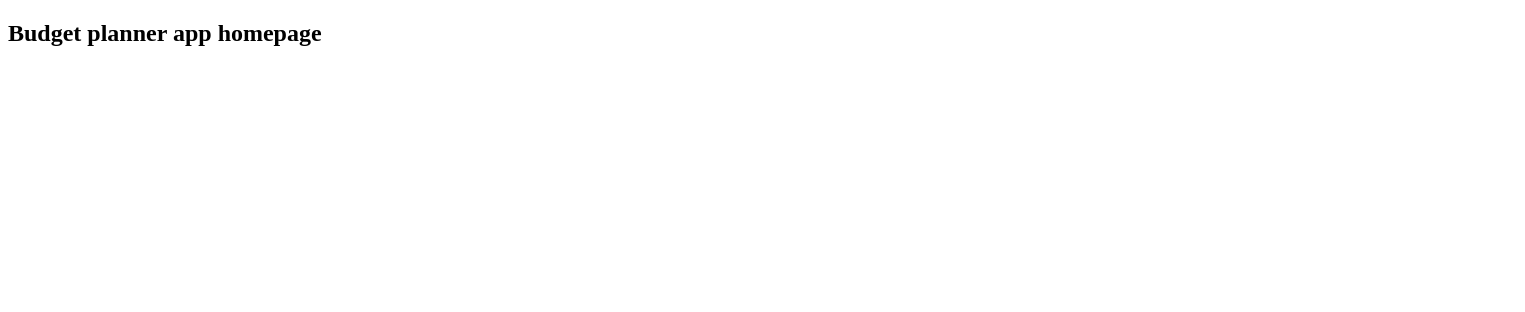
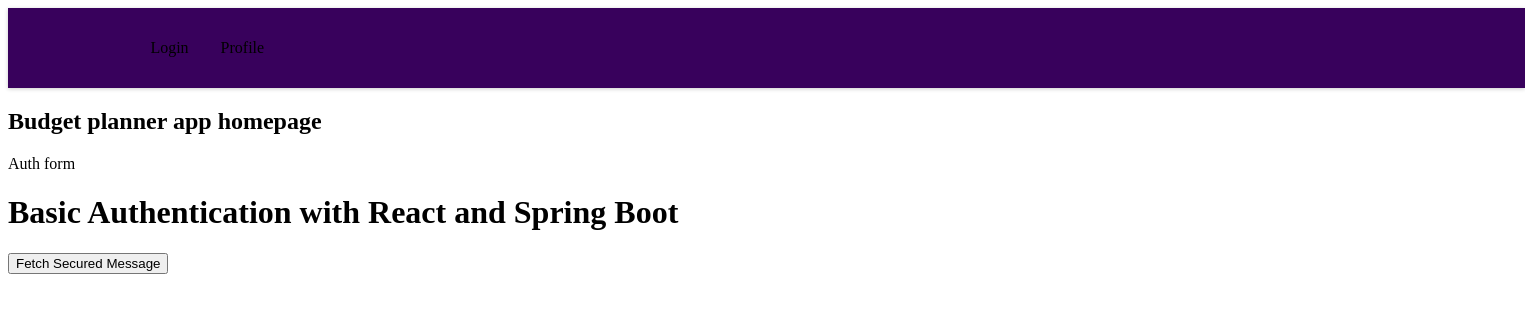
Before and after one commit to melikussa/budget-planner, a React (Create React App) app in the folder client/budget-planner-web/: page /profile in a window 1280 px wide. Shown: the top 312 px of the page, 1525 px wide, since content can reach past the window. Built offline with nearby package versions, Linux system fonts and the light colour scheme.

Commit message:
starting pages and first back-end test

```diff
--- a/client/budget-planner-web/src/App.js
+++ b/client/budget-planner-web/src/App.js
@@ -1,11 +1,41 @@
 import HomePage from './pages/HomePage';
+import AuthPage from './pages/AuthPage';
+import ProfilePage from './pages/ProfilePage';
+import Layout from './components/Layout/Layout';
+import { Route, Routes, Navigate } from 'react-router-dom';
+import {useState} from 'react';
 
 
 function App() {
+
+  const [message, setMessage] = useState('');
+    const fetchSecuredMessage = async () => {
+        const username = 'demo_user'; // ეს მერე ნამდვილი იუზერით შევცვალოთ
+        const password = 'demo_pass'; // ას ნამდვილი პაროლით შევცვალოთ
+        const token = btoa(`${username}:${password}`);  // Encode credentials in base64
+        const response = await fetch('http://localhost:8080/hello/lika', {
+            headers: {
+                'Authorization': `Basic ${token}`
+            }
+        });
+        const data = await response.text();
+        setMessage(data);
+    };
+
   return (
-    <div>
-      <HomePage />
-    </div>
+    <Layout>
+      <div>
+      <HomePage/>
+      <AuthPage />
+      <ProfilePage />
+      </div>
+
+      <div>
+            <h1>Basic Authentication with React and Spring Boot</h1>
+            <button onClick={fetchSecuredMessage}>Fetch Secured Message</button>
+            <p>{message}</p>
+        </div>
+    </Layout>
   );
 }
 
--- /dev/null
+++ b/client/budget-planner-web/src/components/Auth/AuthForm.js
@@ -0,0 +1,7 @@
+const AuthForm = () => {
+    return <div>
+        <p> Auth form </p>
+    </div>
+};
+
+export default AuthForm;
--- /dev/null
+++ b/client/budget-planner-web/src/components/Layout/Layout.js
@@ -0,0 +1,14 @@
+import { Fragment } from 'react';
+
+import MainNavigation from './MainNavigation';
+
+const Layout = (props) => {
+  return (
+    <Fragment>
+      <MainNavigation />
+      <main>{props.children}</main>
+    </Fragment>
+  );
+};
+
+export default Layout;
--- /dev/null
+++ b/client/budget-planner-web/src/components/Layout/MainNavigation.js
@@ -0,0 +1,20 @@
+import classes from './MainNavigation.module.css';
+
+const MainNavigation = () => {
+    return (
+      <header className={classes.header}>
+        <nav>
+        <ul>
+            <li>
+              Login
+            </li>
+              <li>
+                Profile
+              </li>
+        </ul>
+      </nav>
+      </header>
+    )
+}
+
+export default MainNavigation;
--- /dev/null
+++ b/client/budget-planner-web/src/components/Layout/MainNavigation.module.css
@@ -0,0 +1,55 @@
+.header {
+    width: 100%;
+    height: 5rem;
+    background-color: #38015c;
+    box-shadow: 0 1px 4px rgba(0, 0, 0, 0.2);
+    display: flex;
+    justify-content: space-between;
+    align-items: center;
+    padding: 0 10%;
+  }
+
+  .logo {
+    font-family: 'Lato', sans-serif;
+    font-size: 2rem;
+    color: white;
+    margin: 0;
+  }
+
+  .header ul {
+    list-style: none;
+    margin: 0;
+    padding: 0;
+    display: flex;
+    align-items: baseline;
+  }
+
+  .header li {
+    margin: 0 1rem;
+  }
+
+  .header a {
+    text-decoration: none;
+    color: white;
+    font-weight: bold;
+  }
+
+  .header button {
+    font: inherit;
+    background-color: transparent;
+    border: 1px solid white;
+    color: white;
+    font-weight: bold;
+    padding: 0.5rem 1.5rem;
+    border-radius: 6px;
+    cursor: pointer;
+  }
+
+  .header a:hover {
+    color: #c291e2;
+  }
+
+  .header button:hover {
+    background-color: #c291e2;
+    color: #38015c;
+  }
--- /dev/null
+++ b/client/budget-planner-web/src/components/Profile/UserProfile.js
@@ -0,0 +1,8 @@
+const UserProfile = () => {
+    <div>
+        <h1> user profile page </h1>
+        <p> here we'll render a form </p>
+    </div>
+}
+
+export default UserProfile;
--- a/client/budget-planner-web/src/pages/AuthPage.js
+++ b/client/budget-planner-web/src/pages/AuthPage.js
@@ -0,0 +1,7 @@
+import AuthFrom from "../components/Auth/AuthForm";
+
+const AuthPage = () => {
+    return <AuthFrom />;
+};
+
+export default AuthPage;
--- a/client/budget-planner-web/src/pages/ProfilePage.js
+++ b/client/budget-planner-web/src/pages/ProfilePage.js
@@ -0,0 +1,11 @@
+import UserProfile from "../components/Profile/UserProfile";
+
+const ProfilePage = () => {
+    return (
+        <div>
+            <UserProfile />
+        </div>
+    )
+};
+
+export default ProfilePage;
```
